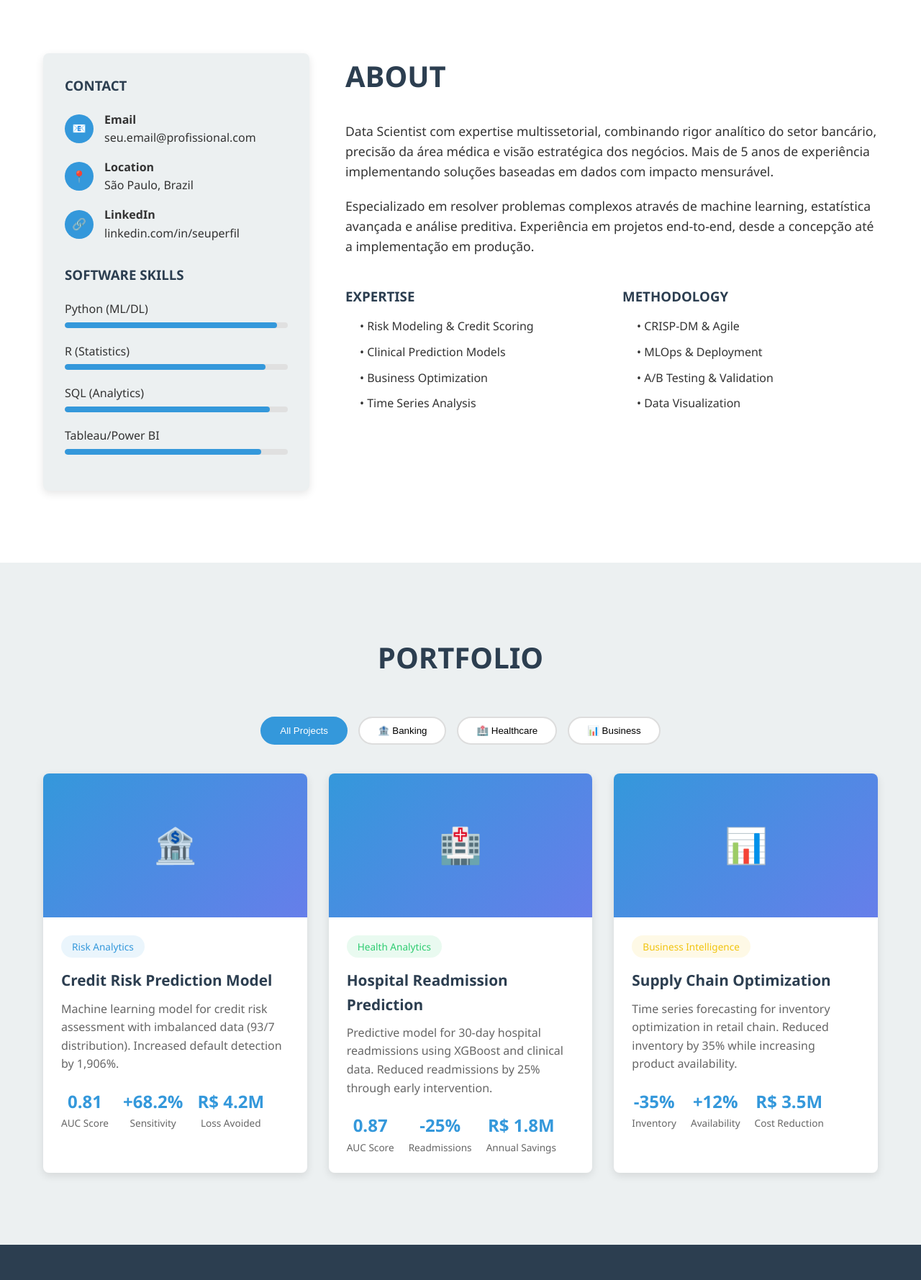
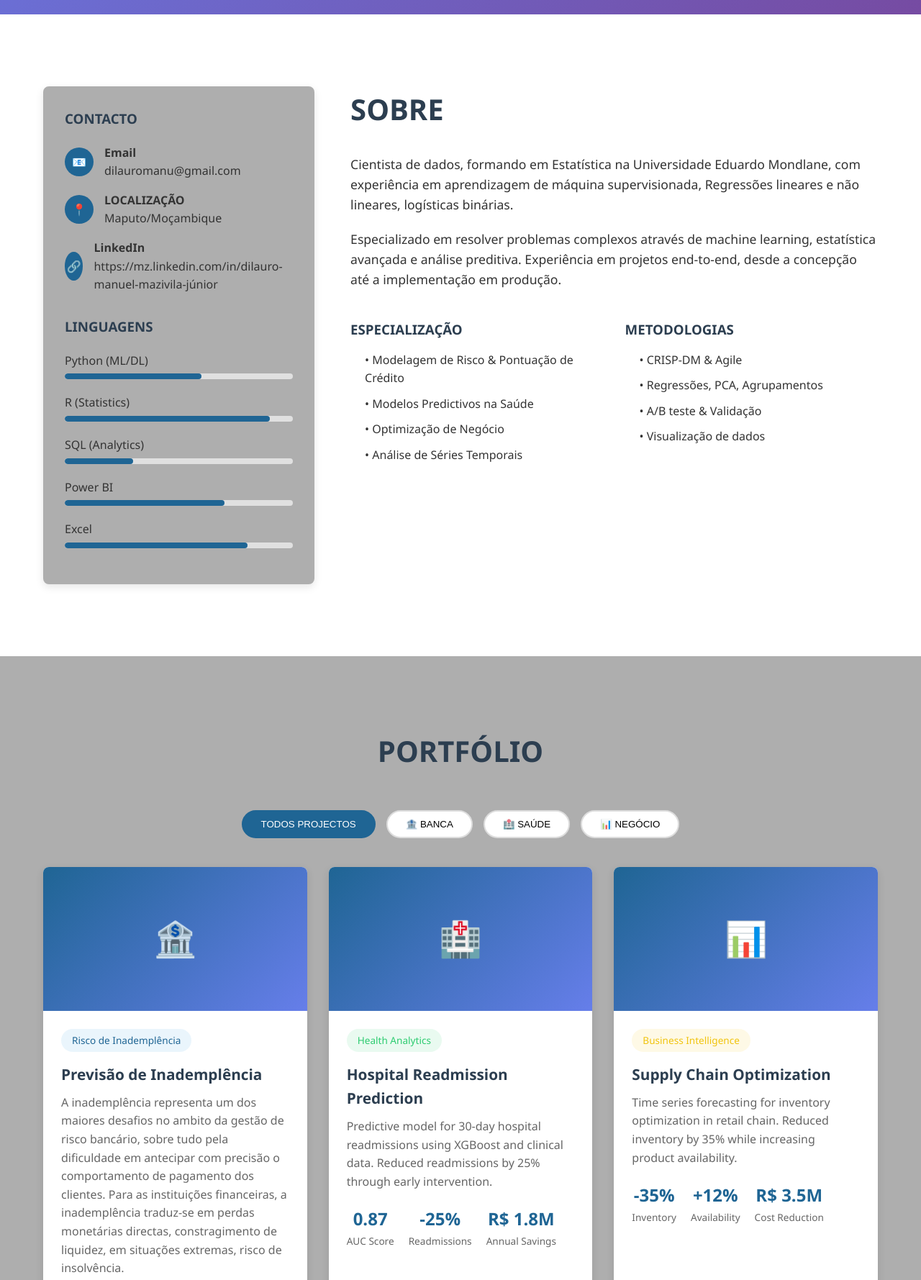
Before and after one commit to JuniorDilauro/dilaurojunior.github.io, a plain HTML site: page index.html in a window 1280 px wide. Shown: the part 640-2419 px from the top of the page at 72% size. Drawn offline with Linux system fonts and the light colour scheme.

Commit message:
Update index.html

```diff
--- a/index.html
+++ b/index.html
@@ -1,16 +1,16 @@
 <!DOCTYPE html>
-<html lang="pt-BR">
+<html lang="pt-PT">
 <head>
     <meta charset="UTF-8">
     <meta name="viewport" content="width=device-width, initial-scale=1.0">
-    <title>Data Scientist | Banking × Healthcare × Business</title>
+    <title>Cientista de Dados | Banco × Saude × Negócio </title>
     <style>
         /* ===== VARIÁVEIS E CONFIGURAÇÕES ===== */
         :root {
             --primary-color: #2c3e50;
-            --secondary-color: #3498db;
+            --secondary-color: #1f6594;
             --accent-color: #e74c3c;
-            --light-color: #ecf0f1;
+            --light-color: #aeaeae;
             --dark-color: #2c3e50;
             --text-color: #333;
             --border-radius: 8px;
@@ -497,9 +497,9 @@
     <!-- HEADER -->
     <header class="header" id="home">
         <div class="container">
-            <div class="header-tag">Data Scientist Multissetorial</div>
-            <h1>SEU NOME</h1>
-            <h2>Data Scientist | Risk Analytics × Health Analytics × Business Intelligence</h2>
+            <div class="header-tag">Cientista de Dados</div>
+            <h1>Dilauro Mazivila Júnior</h1>
+            <h2>Cientista de dados | Análise de Riscos × Saúde × Inteligência de Negócios x Análise de Dados </h2>
             <div style="display: flex; gap: 15px; justify-content: center; margin-top: 30px;">
                 <button class="filter-btn" style="background: white; color: var(--primary-color);" onclick="scrollToSection('portfolio')">View Projects</button>
                 <button class="filter-btn" style="background: transparent; border: 2px solid white; color: white;" onclick="scrollToSection('contact')">Contact Me</button>
@@ -513,36 +513,36 @@
             <!-- Sidebar (como na imagem) -->
             <div class="about-sidebar">
                 <div class="contact-details">
-                    <h3 style="color: var(--primary-color); margin-bottom: 20px;">CONTACT</h3>
+                    <h3 style="color: var(--primary-color); margin-bottom: 20px;">CONTACTO</h3>
                     <div class="contact-item">
                         <div class="contact-icon">📧</div>
                         <div>
                             <strong>Email</strong>
-                            <div>seu.email@profissional.com</div>
+                            <div>dilauromanu@gmail.com</div>
                         </div>
                     </div>
                     <div class="contact-item">
                         <div class="contact-icon">📍</div>
                         <div>
-                            <strong>Location</strong>
-                            <div>São Paulo, Brazil</div>
+                            <strong>LOCALIZAÇÃO</strong>
+                            <div>Maputo/Moçambique</div>
                         </div>
                     </div>
                     <div class="contact-item">
                         <div class="contact-icon">🔗</div>
                         <div>
                             <strong>LinkedIn</strong>
-                            <div>linkedin.com/in/seuperfil</div>
+                            <div>https://mz.linkedin.com/in/dilauro-manuel-mazivila-júnior</div>
                         </div>
                     </div>
                 </div>
 
                 <div class="software-skills">
-                    <h3 style="color: var(--primary-color); margin-bottom: 20px;">SOFTWARE SKILLS</h3>
+                    <h3 style="color: var(--primary-color); margin-bottom: 20px;">LINGUAGENS</h3>
                     <div class="skill-item">
                         <span class="skill-name">Python (ML/DL)</span>
                         <div class="skill-bar">
-                            <div class="skill-level" style="width: 95%"></div>
+                            <div class="skill-level" style="width: 60%"></div>
                         </div>
                     </div>
                     <div class="skill-item">
@@ -554,13 +554,19 @@
                     <div class="skill-item">
                         <span class="skill-name">SQL (Analytics)</span>
                         <div class="skill-bar">
-                            <div class="skill-level" style="width: 92%"></div>
+                            <div class="skill-level" style="width: 30%"></div>
                         </div>
                     </div>
                     <div class="skill-item">
-                        <span class="skill-name">Tableau/Power BI</span>
+                        <span class="skill-name">Power BI</span>
                         <div class="skill-bar">
-                            <div class="skill-level" style="width: 88%"></div>
+                            <div class="skill-level" style="width: 70%"></div>
+                        </div>
+                    </div>
+                    <div class="skill-item">
+                        <span class="skill-name">Excel</span>
+                        <div class="skill-bar">
+                            <div class="skill-level" style="width: 80%"></div>
                         </div>
                     </div>
                 </div>
@@ -568,12 +574,11 @@
 
             <!-- Conteúdo Principal -->
             <div class="about-content">
-                <h2>ABOUT</h2>
+                <h2>SOBRE</h2>
                 <div class="about-text">
                     <p>
-                        Data Scientist com expertise multissetorial, combinando rigor analítico do setor bancário,
-                        precisão da área médica e visão estratégica dos negócios. Mais de 5 anos de experiência
-                        implementando soluções baseadas em dados com impacto mensurável.
+                        Cientista de dados, formando em Estatística na Universidade Eduardo Mondlane, com experiência
+                        em aprendizagem de máquina supervisionada, Regressões lineares e não lineares, logísticas binárias.
                     </p>
                     <p>
                         Especializado em resolver problemas complexos através de machine learning, estatística
@@ -584,22 +589,22 @@
 
                 <div class="skills-grid" style="display: grid; grid-template-columns: repeat(2, 1fr); gap: 30px;">
                     <div>
-                        <h3 style="color: var(--primary-color); margin-bottom: 15px;">EXPERTISE</h3>
+                        <h3 style="color: var(--primary-color); margin-bottom: 15px;">ESPECIALIZAÇÃO</h3>
                         <ul style="list-style: none;">
-                            <li style="margin-bottom: 10px; padding-left: 20px; position: relative;">• Risk Modeling & Credit Scoring</li>
-                            <li style="margin-bottom: 10px; padding-left: 20px; position: relative;">• Clinical Prediction Models</li>
-                            <li style="margin-bottom: 10px; padding-left: 20px; position: relative;">• Business Optimization</li>
-                            <li style="margin-bottom: 10px; padding-left: 20px; position: relative;">• Time Series Analysis</li>
+                            <li style="margin-bottom: 10px; padding-left: 20px; position: relative;">• Modelagem de Risco & Pontuação de Crédito</li>
+                            <li style="margin-bottom: 10px; padding-left: 20px; position: relative;">• Modelos Predictivos na Saúde</li>
+                            <li style="margin-bottom: 10px; padding-left: 20px; position: relative;">• Optimização de Negócio</li>
+                            <li style="margin-bottom: 10px; padding-left: 20px; position: relative;">• Análise de Séries Temporais</li>
                         </ul>
                     </div>
 
                     <div>
-                        <h3 style="color: var(--primary-color); margin-bottom: 15px;">METHODOLOGY</h3>
+                        <h3 style="color: var(--primary-color); margin-bottom: 15px;">METODOLOGIAS</h3>
                         <ul style="list-style: none;">
                             <li style="margin-bottom: 10px; padding-left: 20px; position: relative;">• CRISP-DM & Agile</li>
-                            <li style="margin-bottom: 10px; padding-left: 20px; position: relative;">• MLOps & Deployment</li>
-                            <li style="margin-bottom: 10px; padding-left: 20px; position: relative;">• A/B Testing & Validation</li>
-                            <li style="margin-bottom: 10px; padding-left: 20px; position: relative;">• Data Visualization</li>
+                            <li style="margin-bottom: 10px; padding-left: 20px; position: relative;">• Regressões, PCA, Agrupamentos</li>
+                            <li style="margin-bottom: 10px; padding-left: 20px; position: relative;">• A/B teste & Validação</li>
+                            <li style="margin-bottom: 10px; padding-left: 20px; position: relative;">• Visualização de dados</li>
                         </ul>
                     </div>
                 </div>
@@ -610,13 +615,13 @@
     <!-- SEÇÃO PROJETOS -->
     <section class="projects-section" id="portfolio">
         <div class="container">
-            <h2 class="section-title">PORTFOLIO</h2>
+            <h2 class="section-title">PORTFÓLIO</h2>
 
             <div class="projects-filter">
-                <button class="filter-btn active" onclick="filterProjects('all')">All Projects</button>
-                <button class="filter-btn" onclick="filterProjects('banking')">🏦 Banking</button>
-                <button class="filter-btn" onclick="filterProjects('healthcare')">🏥 Healthcare</button>
-                <button class="filter-btn" onclick="filterProjects('business')">📊 Business</button>
+                <button class="filter-btn active" onclick="filterProjects('all')">TODOS PROJECTOS</button>
+                <button class="filter-btn" onclick="filterProjects('banking')">🏦 BANCA</button>
+                <button class="filter-btn" onclick="filterProjects('healthcare')">🏥 SAÚDE</button>
+                <button class="filter-btn" onclick="filterProjects('business')">📊 NEGÓCIO</button>
             </div>
 
             <div class="projects-grid">
@@ -626,24 +631,45 @@
                         🏦
                     </div>
                     <div class="project-content">
-                        <span class="project-category">Risk Analytics</span>
-                        <h3 class="project-title">Credit Risk Prediction Model</h3>
+                        <span class="project-category">Risco de Inademplência</span>
+                        <h3 class="project-title">Previsão de Inademplência</h3>
                         <p class="project-description">
-                            Machine learning model for credit risk assessment with imbalanced data (93/7 distribution).
-                            Increased default detection by 1,906%.
+                            A inademplência representa um dos maiores desafios no ambito da gestão de risco bancário,
+                            sobre tudo pela dificuldade em antecipar com precisão o comportamento de pagamento dos clientes.
+                            Para as instituições financeiras, a inademplência traduz-se em perdas monetárias directas, constragimento de liquidez,
+                            em situações extremas, risco de insolvência.
                         </p>
+                        <p>
+                            Este projecto tem com finalidade, desenvolver um modelo predictivo de risco de inademplência,
+                            identificando os factores mais relevantes associados ao imcumprimento. O estudo foi conduzido com
+                            recurso a Regressão Logística e a aprendizagem de máquina supervisionada, enfrentando um cenário forte de
+                            desproporção dos dados, onde cerca d 4% dos dados eram os inademplentes.
+                        </p>
+
+                        ####imagem
+
+                        <p>
+                            Depois de ver que mesmo com 93% de precisão na previsão dos pagamentos, isso foi devido a proporção da ademplência e inademplência,
+                            corrigindo essa proporção de forma aleatória os resultados mudaram de forma muito notória, com quase 59% de precisão dos inademplentes,
+                            o banco usando esse modelo poderá identificar aproximadamente 40 inademplentes a cada 100 existentes. Os resultados do modelo final mostraram 85% de precisão nas previsões,
+                            também mostrou que a cada 100 ademplentes, aproximadamente 14 foram previstos como inademplentes.
+                        </p>
+
+
+
+
                         <div class="project-metrics">
                             <div class="metric">
-                                <div class="metric-value">0.81</div>
-                                <div class="metric-label">AUC Score</div>
+                                <div class="metric-value">0.85%</div>
+                                <div class="metric-label">PRECISÃO</div>
                             </div>
                             <div class="metric">
-                                <div class="metric-value">+68.2%</div>
-                                <div class="metric-label">Sensitivity</div>
+                                <div class="metric-value">86%</div>
+                                <div class="metric-label">Sensibilidade</div>
                             </div>
                             <div class="metric">
-                                <div class="metric-value">R$ 4.2M</div>
-                                <div class="metric-label">Loss Avoided</div>
+                                <div class="metric-value">59%</div>
+                                <div class="metric-label">Specificidade</div>
                             </div>
                         </div>
                     </div>
@@ -941,14 +967,14 @@
 
                 <div>
                     <h4 style="margin-bottom: 15px;">Contact Info</h4>
-                    <p>📧 seu.email@profissional.com</p>
+                    <p>📧 dilauromanu@gmail.com</p>
                     <p>🔗 linkedin.com/in/seuperfil</p>
-                    <p>💻 github.com/seuusuario</p>
+
                 </div>
             </div>
 
             <div class="copyright" style="margin-top: 40px;">
-                &copy; 2024 Data Scientist Portfolio. All rights reserved.
+                &copy;
             </div>
         </div>
     </footer>
```
